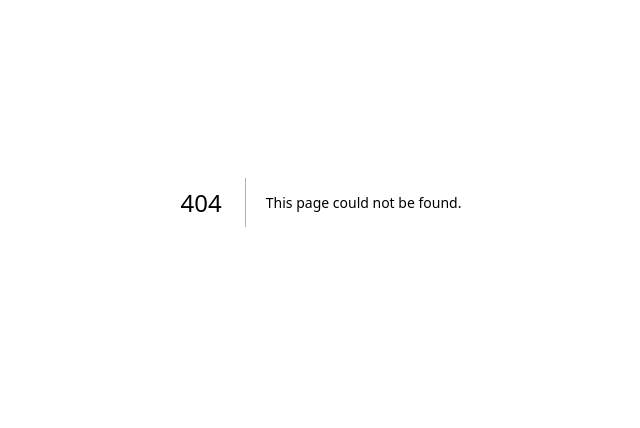
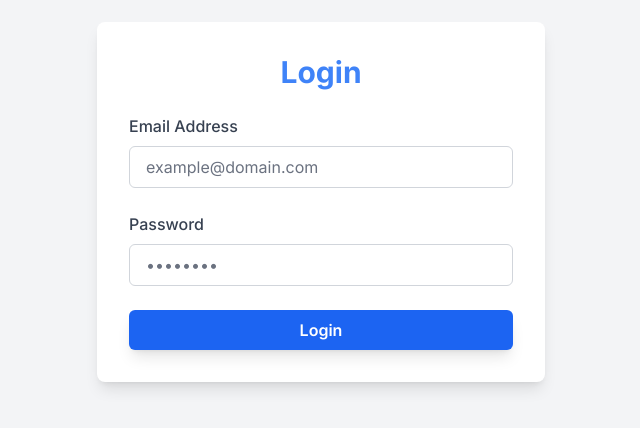
Before and after one commit to kamlesh-Sahani/lastButNotLeast, a Next.js app: page /login in a window 1280 px wide. Before the commit this address had no page. Shown: the part 198-626 px from the top of the page, without its empty margins (319-959 px from the left). Built offline with nearby package versions, Linux system fonts and the light colour scheme.

Commit message:
home page login page

```diff
--- a/package.json
+++ b/package.json
@@ -13,7 +13,8 @@
     "mongoose": "^8.5.2",
     "next": "14.2.5",
     "react": "^18",
-    "react-dom": "^18"
+    "react-dom": "^18",
+    "react-simple-typewriter": "^5.0.1"
   },
   "devDependencies": {
     "@types/node": "^20",
--- /dev/null
+++ b/src/app/login/page.tsx
@@ -0,0 +1,45 @@
+
+const LoginPage = () => {
+    return (
+      <div className="flex items-center justify-center min-h-screen bg-gray-100">
+        <div className="w-full max-w-md bg-white rounded-lg shadow-lg p-8">
+          <h2 className="text-3xl font-bold text-center mb-6 text-blue-500">Login</h2>
+
+          <form className="space-y-6">
+            <div>
+              <label htmlFor="email" className="block text-gray-700 font-medium mb-2">Email Address</label>
+              <input
+                type="email"
+                id="email"
+                name="email"
+                required
+                className="w-full px-4 py-2 border border-gray-300 rounded-md focus:outline-none focus:ring-2 focus:ring-blue-500"
+                placeholder="example@domain.com"
+              />
+            </div>
+
+            <div>
+              <label htmlFor="password" className="block text-gray-700 font-medium mb-2">Password</label>
+              <input
+                type="password"
+                id="password"
+                name="password"
+                required
+                className="w-full px-4 py-2 border border-gray-300 rounded-md focus:outline-none focus:ring-2 focus:ring-blue-500"
+                placeholder="••••••••"
+              />
+            </div>
+
+            <button
+              type="submit"
+              className="w-full bg-blue-600 text-white px-4 py-2 rounded-md font-semibold shadow-lg hover:bg-blue-700 transition-colors duration-300"
+            >
+              Login
+            </button>
+          </form>
+        </div>
+      </div>
+    );
+  };
+
+  export default LoginPage;
--- a/src/app/page.tsx
+++ b/src/app/page.tsx
@@ -1,10 +1,69 @@
+import dbitLogo from '@/assets/dbitlogo.png';
+import TypingAnimation from '../components/TypingAnimation';
+import Image from 'next/image';
+const HomePage = () => {
+  return (
+    <div className="flex flex-col min-h-screen">
+      {/* Header Section */}
+      <header className="py-12 flex flex-col items-center justify-center">
+          {/* College Logo and Name */}
+          <div className="flex flex-col items-center mb-6">
+            <Image
+              src={dbitLogo}
+              alt="Don Bosco Institute of Technologies Logo"
+              className="w-24 h-24 mb-4"
+            />
+            <h1 className="text-3xl md:text-4xl font-bold mb-2 drop-shadow-lg">Don Bosco Institute of Technology</h1>
+            <h3 className="text-lg md:text-xl font-light">Leave Management System</h3>
+          </div>
 
-const page = () => {
-  return (
-    <div>
-      last
+        <div className="text-center">
+
+
+          {/* Typing Animation */}
+          <TypingAnimation />
+
+          {/* Action Buttons */}
+          <section className="flex gap-4 mt-8 justify-center">
+            <a
+              href="/login"
+              className="bg-blue-600 text-white px-6 py-3 rounded-full text-lg font-semibold shadow-lg hover:bg-blue-700 transition-colors duration-300"
+            >
+              Login
+            </a>
+            <a
+              href="#learn-more"
+              className="bg-white text-gray-900 px-6 py-3 rounded-full text-lg font-semibold shadow-lg border border-gray-300 hover:bg-gray-100 transition-colors duration-300"
+            >
+              Learn More
+            </a>
+          </section>
+        </div>
+      </header>
+
+      {/* Features Section */}
+      <main className="container mx-auto px-6 py-12">
+        <section className="text-center mb-12">
+          <h2 className="text-4xl font-bold mb-6">System Features</h2>
+          <div className="grid grid-cols-1 md:grid-cols-2 lg:grid-cols-3 gap-8">
+            <div className="bg-white p-6 rounded-lg shadow-lg hover:shadow-xl transition cursor-pointer">
+              <h3 className="text-2xl font-semibold mb-4">Submit Leave Requests</h3>
+              <p className="text-gray-700">Easily apply for leave with a simple and intuitive form. Select the type of leave, specify dates, and submit your request in minutes.</p>
+            </div>
+            <div className="bg-white p-6 rounded-lg shadow-lg hover:shadow-xl transition cursor-pointer">
+              <h3 className="text-2xl font-semibold mb-4">Track Leave Status</h3>
+              <p className="text-gray-700">Monitor the status of your leave requests in real-time. Receive notifications on approval or rejection directly in the system.</p>
+            </div>
+            <div className="bg-white p-6 rounded-lg shadow-lg hover:shadow-xl transition cursor-pointer">
+              <h3 className="text-2xl font-semibold mb-4">View Leave History</h3>
+              <p className="text-gray-700">Access a comprehensive history of all your past leave applications. Review details and statuses to keep track of your leave records.</p>
+            </div>
+          </div>
+        </section>
+      </main>
+
     </div>
-  )
-}
+  );
+};
 
-export default page
+export default HomePage;
--- /dev/null
+++ b/src/components/TypingAnimation.tsx
@@ -0,0 +1,35 @@
+// components/TypingAnimation.tsx
+"use client";
+
+import { Typewriter } from "react-simple-typewriter";
+
+const TypingAnimation = () => {
+  return (
+    <div className="flex flex-col justify-center items-center">
+      <h1 className="text-4xl md:text-5xl lg:text-6xl font-extrabold mb-4 text-center drop-shadow-lg">
+        <span className="text-blue-500">Efficiently Manage</span>{" "}
+        <Typewriter
+          words={[
+            "Your Leave Requests",
+            "Track Your Leave Status",
+            "Access Leave History",
+          ]}
+          loop={Infinity}
+          cursor
+          cursorStyle="|"
+          typeSpeed={70}
+          deleteSpeed={50}
+          delaySpeed={1000}
+        />
+      </h1>
+      <p className="text-lg md:text-xl lg:text-2xl font-light text-center max-w-3xl mt-6 px-4">
+        Manage your leave requests with ease and efficiency. Our Leave Management System helps you
+        <span className="text-blue-500 font-bold drop-shadow-lg"> submit leave applications</span>,
+        <span className="text-blue-500 font-bold drop-shadow-lg"> track approval statuses</span>, and
+        <span className="text-blue-500 font-bold drop-shadow-lg"> view your leave history</span> all in one place.
+      </p>
+    </div>
+  );
+};
+
+export default TypingAnimation;
```
Also changed, not shown: src/assets/dbitlogo.png (added), 1 other file (tests, documents, lock files or other folders).
